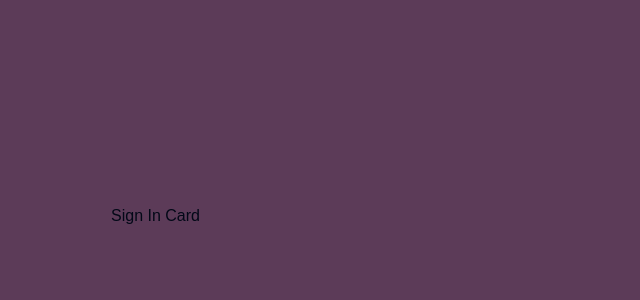
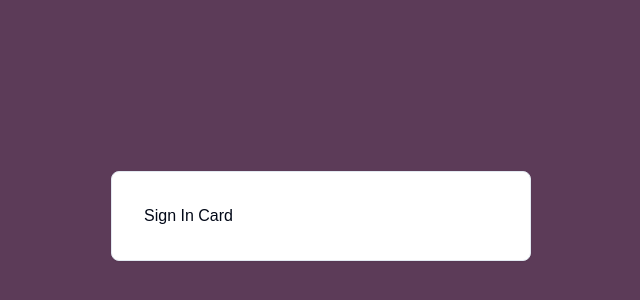
Before and after one commit to shadman-ahmed27/TeamChat-app, a Next.js app in the folder client/: page / in a window 1280 px wide. Shown: the part 184-484 px from the top of the page, without its empty margins (319-959 px from the left). Built offline with nearby package versions, Linux system fonts and the light colour scheme.

Commit message:
Feat: Created card, input and separator components. added the card to the sign in card. added react icons

```diff
--- a/client/package.json
+++ b/client/package.json
@@ -9,6 +9,7 @@
     "lint": "next lint"
   },
   "dependencies": {
+    "@radix-ui/react-separator": "^1.1.2",
     "@radix-ui/react-slot": "^1.1.2",
     "class-variance-authority": "^0.7.1",
     "clsx": "^2.1.1",
@@ -16,6 +17,7 @@
     "next": "15.1.7",
     "react": "^19.0.0",
     "react-dom": "^19.0.0",
+    "react-icons": "^5.4.0",
     "tailwind-merge": "^3.0.1",
     "tailwindcss-animate": "^1.0.7"
   },
--- /dev/null
+++ b/client/src/components/ui/card.tsx
@@ -0,0 +1,79 @@
+import * as React from "react"
+
+import { cn } from "@/lib/utils"
+
+const Card = React.forwardRef<
+  HTMLDivElement,
+  React.HTMLAttributes<HTMLDivElement>
+>(({ className, ...props }, ref) => (
+  <div
+    ref={ref}
+    className={cn(
+      "rounded-lg border bg-card text-card-foreground shadow-sm",
+      className
+    )}
+    {...props}
+  />
+))
+Card.displayName = "Card"
+
+const CardHeader = React.forwardRef<
+  HTMLDivElement,
+  React.HTMLAttributes<HTMLDivElement>
+>(({ className, ...props }, ref) => (
+  <div
+    ref={ref}
+    className={cn("flex flex-col space-y-1.5 p-6", className)}
+    {...props}
+  />
+))
+CardHeader.displayName = "CardHeader"
+
+const CardTitle = React.forwardRef<
+  HTMLDivElement,
+  React.HTMLAttributes<HTMLDivElement>
+>(({ className, ...props }, ref) => (
+  <div
+    ref={ref}
+    className={cn(
+      "text-2xl font-semibold leading-none tracking-tight",
+      className
+    )}
+    {...props}
+  />
+))
+CardTitle.displayName = "CardTitle"
+
+const CardDescription = React.forwardRef<
+  HTMLDivElement,
+  React.HTMLAttributes<HTMLDivElement>
+>(({ className, ...props }, ref) => (
+  <div
+    ref={ref}
+    className={cn("text-sm text-muted-foreground", className)}
+    {...props}
+  />
+))
+CardDescription.displayName = "CardDescription"
+
+const CardContent = React.forwardRef<
+  HTMLDivElement,
+  React.HTMLAttributes<HTMLDivElement>
+>(({ className, ...props }, ref) => (
+  <div ref={ref} className={cn("p-6 pt-0", className)} {...props} />
+))
+CardContent.displayName = "CardContent"
+
+const CardFooter = React.forwardRef<
+  HTMLDivElement,
+  React.HTMLAttributes<HTMLDivElement>
+>(({ className, ...props }, ref) => (
+  <div
+    ref={ref}
+    className={cn("flex items-center p-6 pt-0", className)}
+    {...props}
+  />
+))
+CardFooter.displayName = "CardFooter"
+
+export { Card, CardHeader, CardFooter, CardTitle, CardDescription, CardContent }
--- /dev/null
+++ b/client/src/components/ui/input.tsx
@@ -0,0 +1,22 @@
+import * as React from "react"
+
+import { cn } from "@/lib/utils"
+
+const Input = React.forwardRef<HTMLInputElement, React.ComponentProps<"input">>(
+  ({ className, type, ...props }, ref) => {
+    return (
+      <input
+        type={type}
+        className={cn(
+          "flex h-10 w-full rounded-md border border-input bg-background px-3 py-2 text-base ring-offset-background file:border-0 file:bg-transparent file:text-sm file:font-medium file:text-foreground placeholder:text-muted-foreground focus-visible:outline-none focus-visible:ring-2 focus-visible:ring-ring focus-visible:ring-offset-2 disabled:cursor-not-allowed disabled:opacity-50 md:text-sm",
+          className
+        )}
+        ref={ref}
+        {...props}
+      />
+    )
+  }
+)
+Input.displayName = "Input"
+
+export { Input }
--- /dev/null
+++ b/client/src/components/ui/separator.tsx
@@ -0,0 +1,31 @@
+"use client"
+
+import * as React from "react"
+import * as SeparatorPrimitive from "@radix-ui/react-separator"
+
+import { cn } from "@/lib/utils"
+
+const Separator = React.forwardRef<
+  React.ElementRef<typeof SeparatorPrimitive.Root>,
+  React.ComponentPropsWithoutRef<typeof SeparatorPrimitive.Root>
+>(
+  (
+    { className, orientation = "horizontal", decorative = true, ...props },
+    ref
+  ) => (
+    <SeparatorPrimitive.Root
+      ref={ref}
+      decorative={decorative}
+      orientation={orientation}
+      className={cn(
+        "shrink-0 bg-border",
+        orientation === "horizontal" ? "h-[1px] w-full" : "h-full w-[1px]",
+        className
+      )}
+      {...props}
+    />
+  )
+)
+Separator.displayName = SeparatorPrimitive.Root.displayName
+
+export { Separator }
--- a/client/src/features/auth/components/sign-in-card.tsx
+++ b/client/src/features/auth/components/sign-in-card.tsx
@@ -1,10 +1,7 @@
+import { Card } from "@/components/ui/card";
 
 const SignInCard = () => {
-  return (
-    <div>
-      Sign In Card
-    </div>
-  )
-}
+  return <Card className="w-full h-full p-8">Sign In Card</Card>;
+};
 
-export default SignInCard
+export default SignInCard;
```
Also changed, not shown: 1 other file (tests, documents, lock files or other folders).
